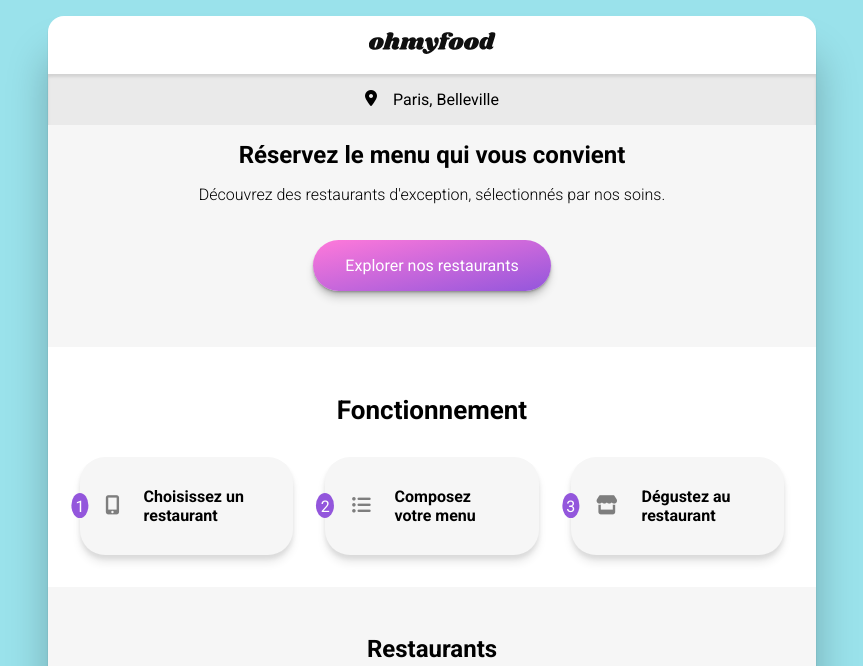
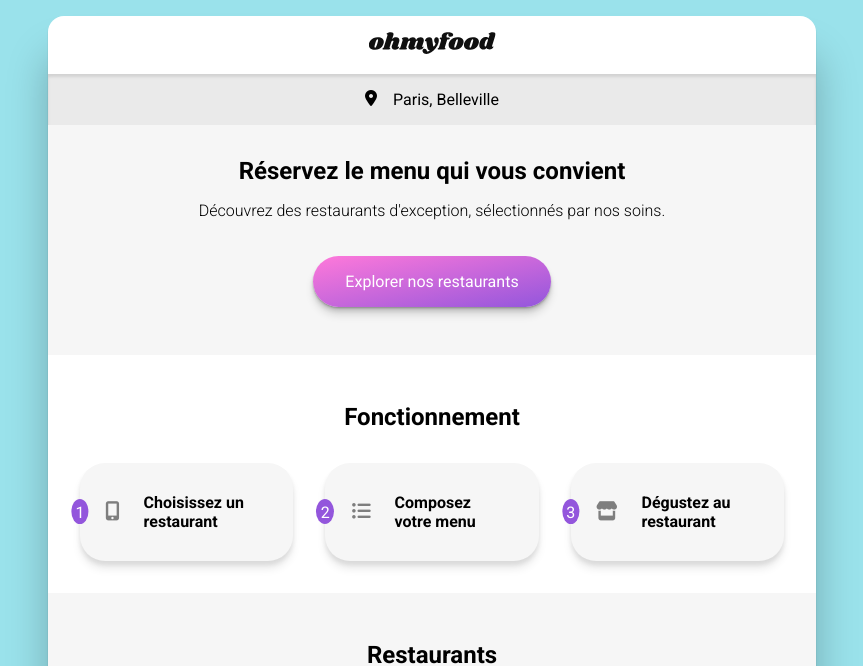
Before and after one commit to David-Ferrero1/FerreroDavid_3_12112021, a website: page index.html in a window 1280 px wide. Shown: the top 666 px of the page, without its empty margins (208-1071 px from the left). Drawn offline with Linux system fonts and the light colour scheme; a web font is replaced by a local one.

Commit message:
correction marge

```diff
--- a/sass/main.scss
+++ b/sass/main.scss
@@ -543,7 +543,7 @@
 	background-color: white;
 	font-family: "Roboto";
 	font-weight: 700;
-	font-size: 26px;
+	font-size: 24px;
 	padding: 3rem 2rem 0 2rem;
 }
 .localisation {
@@ -565,7 +565,7 @@
 	justify-content: center;
 	align-items: center;
 	flex-wrap: nowrap;
-	padding: 1rem 3rem 3.5rem 3rem;
+	padding: 2rem 3rem 3rem 3rem;
 	gap: 1rem;
 	background: #f6f6f6;
 	.booking-str {
@@ -586,7 +586,7 @@
 	display: flex;
 	flex-direction: column;
 	align-items: center;
-	padding: 2rem 1rem 5rem 1rem;
+	padding: 1.5rem 1rem 4rem 1rem;
 	gap: 1rem;
 	.functioning-btn {
 		display: flex;
```
Also changed, not shown: style/style.css.
